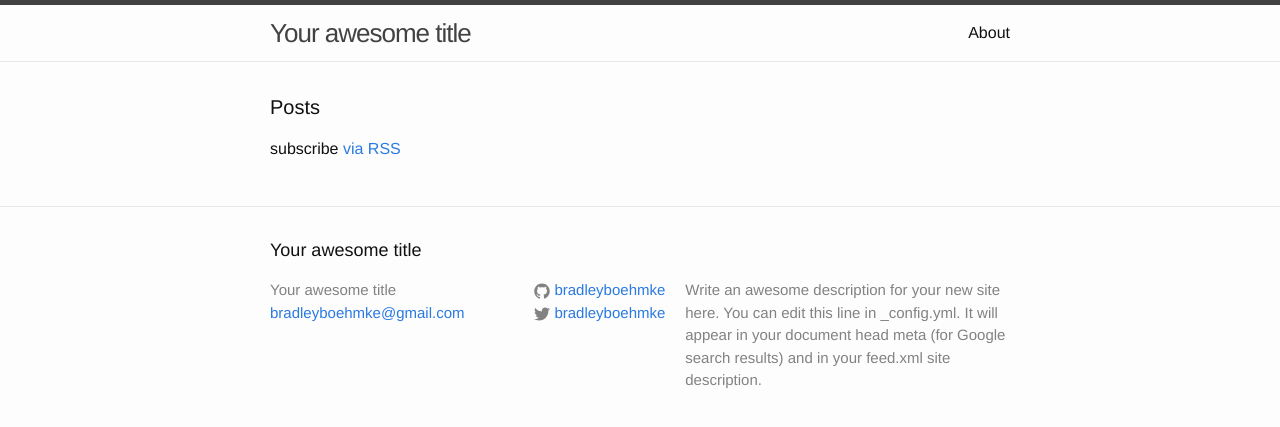
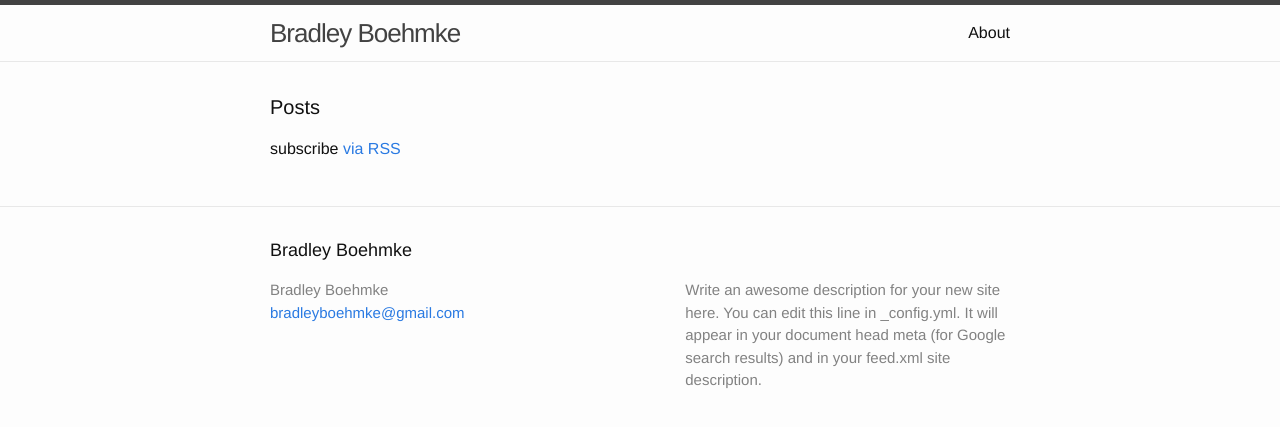
Before and after one commit to bradleyboehmke/bradleyboehmke, a Jekyll site: the page built from index.html, in a window 1280 px wide. Shown: the top 427 px of the page. Built offline with Jekyll 4.4.1, drawn with Linux system fonts in a browser that asks for light colours.

Commit message:
Update _config.yml

```diff
--- a/_config.yml
+++ b/_config.yml
@@ -1,5 +1,5 @@
 # Site settings
-title: Your awesome title
+title: Bradley Boehmke
 email: bradleyboehmke@gmail.com
 description: > # this means to ignore newlines until "baseurl:"
   Write an awesome description for your new site here. You can edit this
@@ -7,8 +7,8 @@ description: > # this means to ignore newlines until "baseurl:"
   Google search results) and in your feed.xml site description.
 baseurl: "http://bradleyboehmke.github.io/" # the subpath of your site, e.g. /blog/
 url: "http://bradleyboehmke.github.io/" # the base hostname & protocol for your site
-twitter_username: bradleyboehmke
-github_username:  bradleyboehmke
+twitter_username:
+github_username:
 permalink: /:year/:month/:title.html
 
 # Build settings
```
